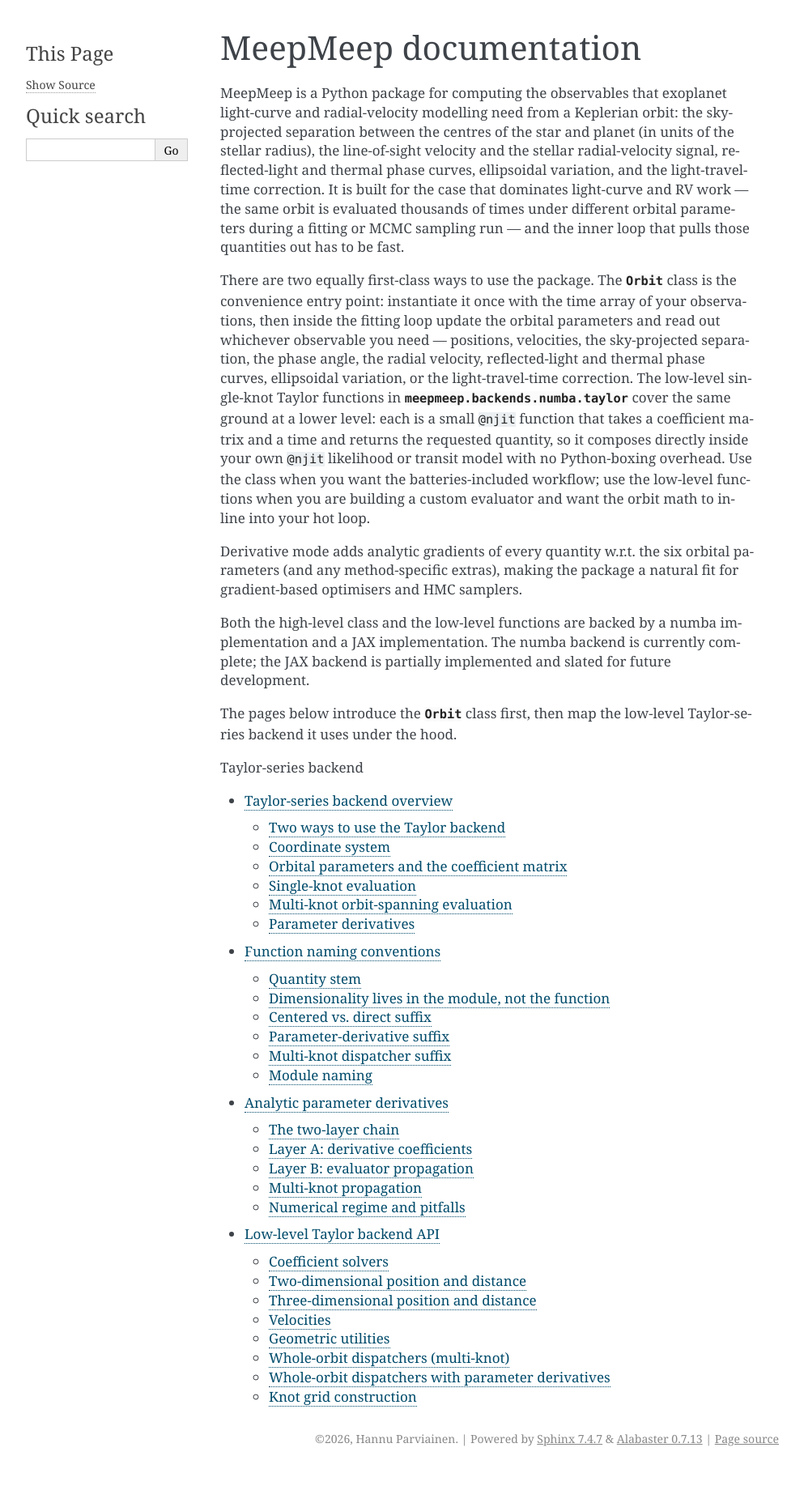
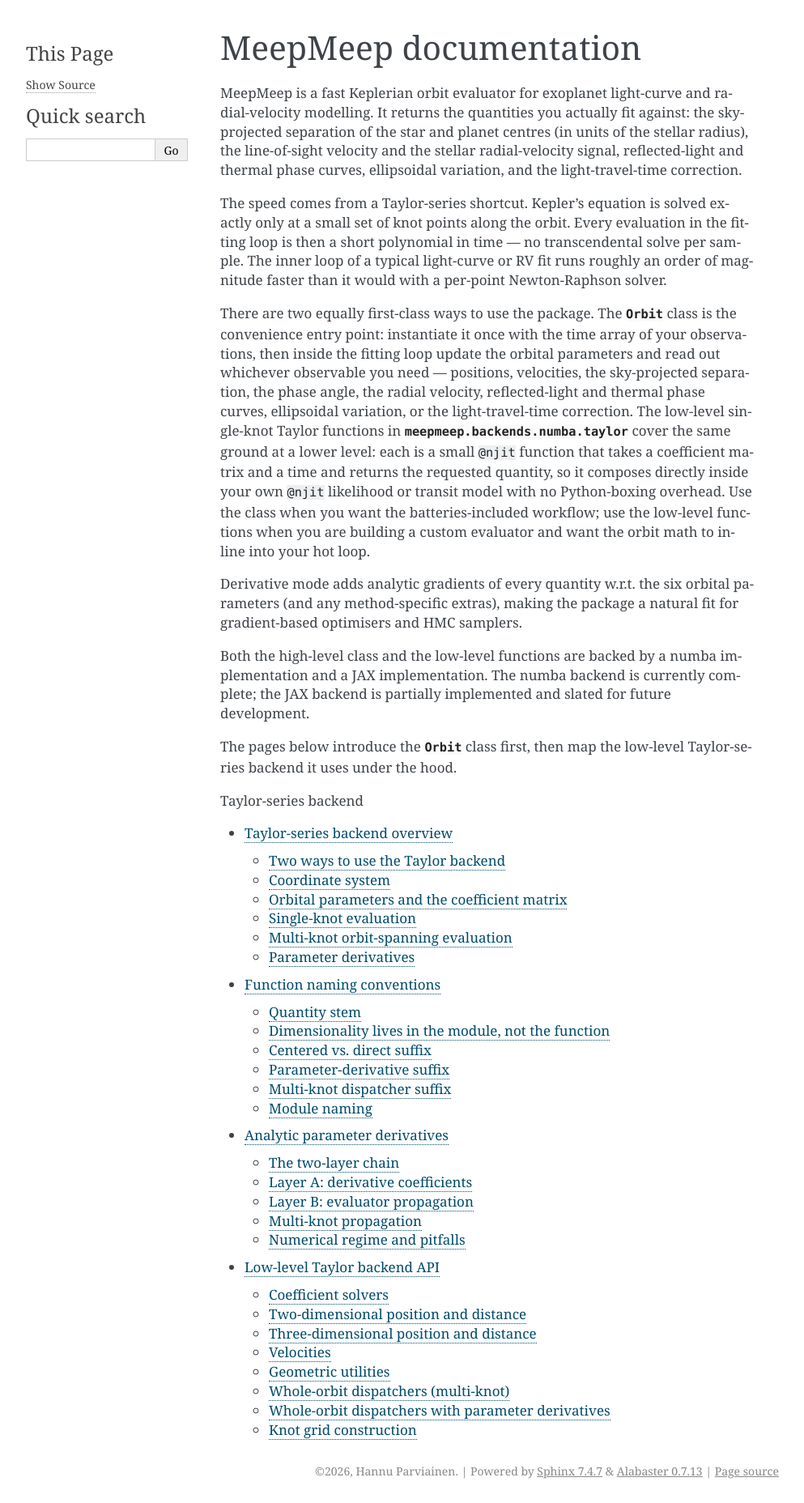
Before and after one commit to hpparvi/MeepMeep, a Sphinx documentation site: the page built from doc/source/index.rst, in a window 1280 px wide. Shown: the whole page at 81% size, without its empty margins (148-1141 px from the left). Built offline with Sphinx 7.4.7, drawn with Linux system fonts in a browser that asks for light colours; pages that are not in the unit, such as notebooks, are missing from menus; before the commit the page ends 1816 px from its top, so only the background shows below that.

Commit message:
Revised documentation.

```diff
--- a/doc/source/index.rst
+++ b/doc/source/index.rst
@@ -1,17 +1,20 @@
 MeepMeep documentation
 ======================
 
-MeepMeep is a Python package for computing the observables that
-exoplanet light-curve and radial-velocity modelling need from a
-Keplerian orbit: the sky-projected separation between the centres of
-the star and planet (in units of the stellar radius), the
+MeepMeep is a fast Keplerian orbit evaluator for exoplanet
+light-curve and radial-velocity modelling. It returns the quantities
+you actually fit against: the sky-projected separation of the star
+and planet centres (in units of the stellar radius), the
 line-of-sight velocity and the stellar radial-velocity signal,
 reflected-light and thermal phase curves, ellipsoidal variation, and
-the light-travel-time correction. It is built for the case that
-dominates light-curve and RV work — the same orbit is evaluated
-thousands of times under different orbital parameters during a fitting
-or MCMC sampling run — and the inner loop that pulls those quantities
-out has to be fast.
+the light-travel-time correction.
+
+The speed comes from a Taylor-series shortcut. Kepler's equation is
+solved exactly only at a small set of knot points along the orbit.
+Every evaluation in the fitting loop is then a short polynomial in
+time — no transcendental solve per sample. The inner loop of a
+typical light-curve or RV fit runs roughly an order of magnitude
+faster than it would with a per-point Newton-Raphson solver.
 
 There are two equally first-class ways to use the package. The
 :class:`~meepmeep.orbit.Orbit` class is the convenience entry point:
```
